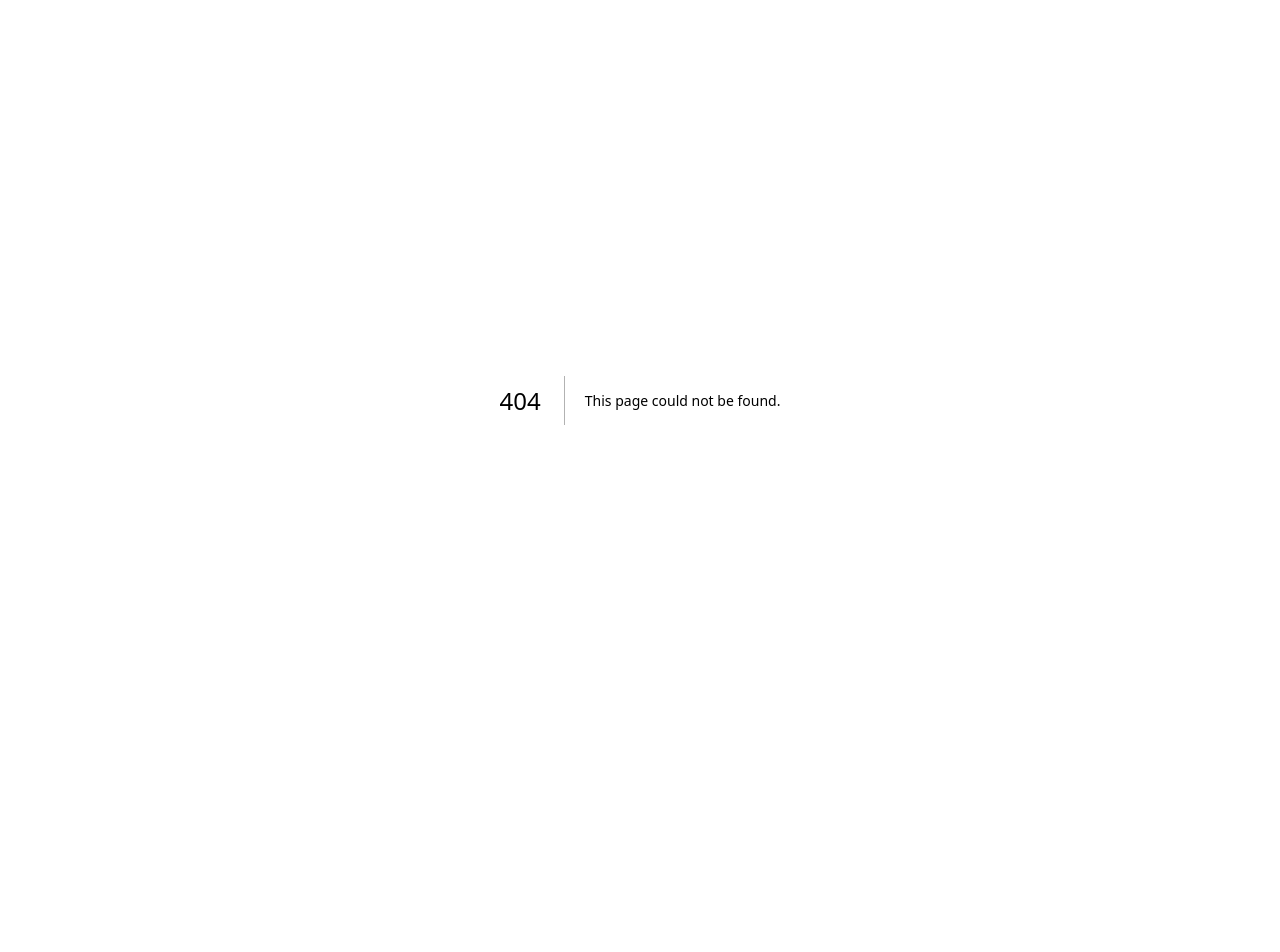
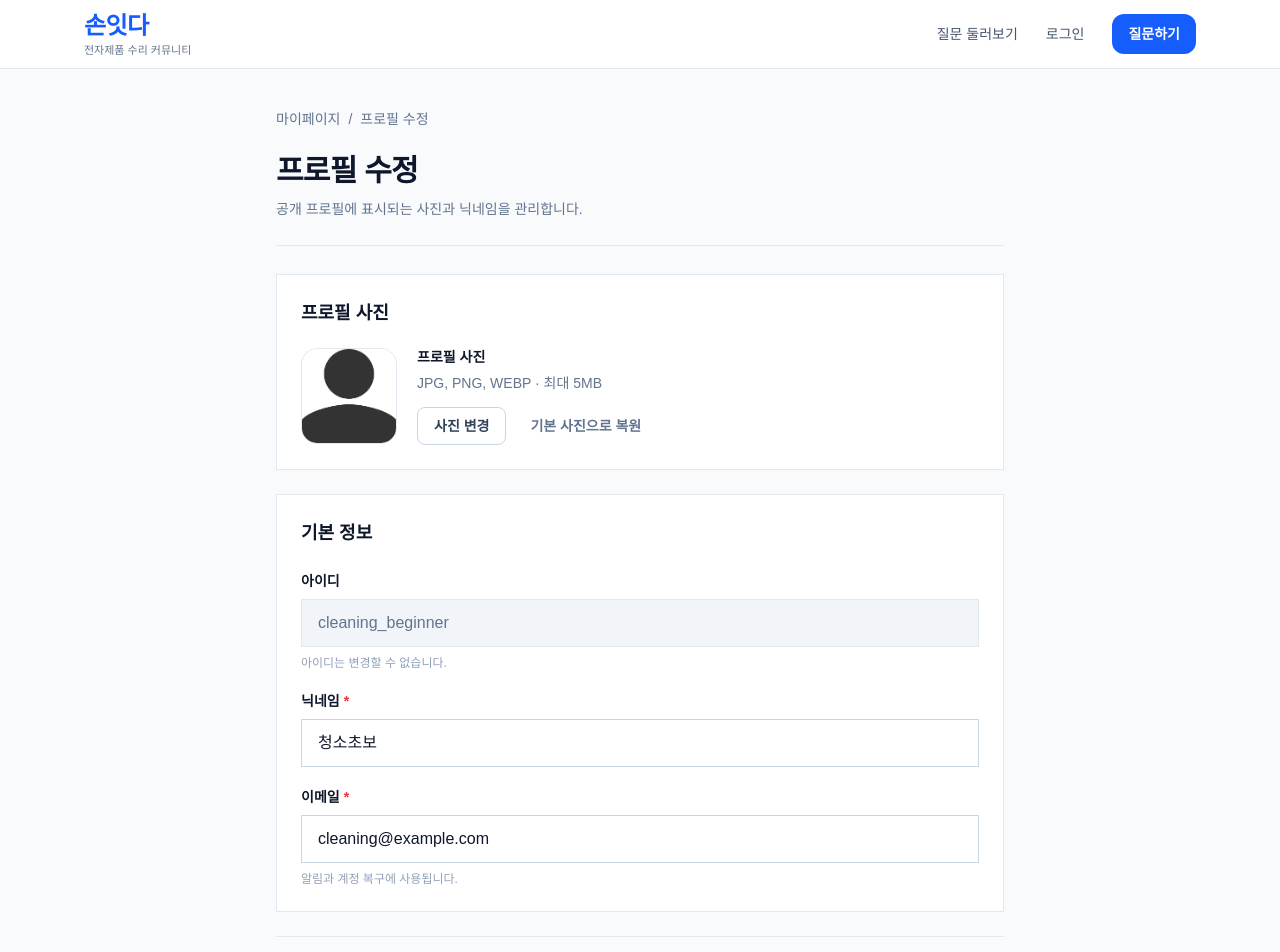
Before and after one commit to jaden3824/sonitda-web, a Next.js app: page /mypage/profile in a window 1280 px wide. Before the commit this address had no page. Shown: the top 952 px of the page. Before the commit the page ends 800 px from the top, so only its background shows below. Built offline with nearby package versions, Linux system fonts and the light colour scheme.

Commit message:
feat: add profile editing flow

```diff
--- a/src/app/mypage/page.tsx
+++ b/src/app/mypage/page.tsx
@@ -75,12 +75,12 @@ export default function MyPage() {
                 </span>
               </div>
 
-              <button
-                type="button"
-                className="mt-6 min-h-11 w-full rounded-xl border border-slate-300 bg-white text-sm font-semibold text-slate-700 hover:bg-slate-50"
+              <Link
+                href="/mypage/profile"
+                className="mt-6 flex min-h-11 w-full items-center justify-center rounded-xl border border-slate-300 bg-white text-sm font-semibold text-slate-700 hover:bg-slate-50"
               >
                 프로필 수정
-              </button>
+              </Link>
             </section>
 
             <nav
--- /dev/null
+++ b/src/app/mypage/profile/page.tsx
@@ -0,0 +1,40 @@
+import Link from "next/link";
+import { ProfileEditForm } from "@/components/profile-edit-form";
+import { SiteHeader } from "@/components/site-header";
+
+export default function ProfileEditPage() {
+  return (
+    <main className="min-h-screen bg-slate-50 text-slate-900">
+      <SiteHeader />
+
+      <div className="mx-auto w-full max-w-3xl px-5 py-10">
+        <nav className="text-sm text-slate-500">
+          <Link
+            href="/mypage"
+            className="hover:text-blue-600"
+          >
+            마이페이지
+          </Link>
+
+          <span className="mx-2">/</span>
+
+          <span>프로필 수정</span>
+        </nav>
+
+        <header className="mt-6 border-b border-slate-200 pb-6">
+          <h1 className="text-3xl font-bold tracking-tight">
+            프로필 수정
+          </h1>
+
+          <p className="mt-2 text-sm leading-6 text-slate-500">
+            공개 프로필에 표시되는 사진과 닉네임을 관리합니다.
+          </p>
+        </header>
+
+        <div className="mt-7">
+          <ProfileEditForm />
+        </div>
+      </div>
+    </main>
+  );
+}
--- /dev/null
+++ b/src/components/profile-edit-form.tsx
@@ -0,0 +1,184 @@
+"use client";
+
+import {
+  type FormEvent,
+  useState,
+} from "react";
+import { ProfileImagePicker } from "@/components/profile-image-picker";
+import { currentUser } from "@/data/my-page";
+
+export function ProfileEditForm() {
+  const [message, setMessage] = useState("");
+  const [isError, setIsError] = useState(false);
+
+  function handleSubmit(
+    event: FormEvent<HTMLFormElement>,
+  ) {
+    event.preventDefault();
+
+    const formData = new FormData(
+      event.currentTarget,
+    );
+
+    const nickname = String(
+      formData.get("nickname") ?? "",
+    ).trim();
+
+    const email = String(
+      formData.get("email") ?? "",
+    ).trim();
+
+    if (nickname.length < 2) {
+      setIsError(true);
+      setMessage(
+        "닉네임은 2자 이상 입력해 주세요.",
+      );
+      return;
+    }
+
+    if (!email.includes("@")) {
+      setIsError(true);
+      setMessage(
+        "올바른 이메일 주소를 입력해 주세요.",
+      );
+      return;
+    }
+
+    setIsError(false);
+    setMessage(
+      "현재는 화면 테스트 단계이므로 변경 내용이 서버에 저장되지는 않습니다.",
+    );
+
+    window.scrollTo({
+      top: 0,
+      behavior: "smooth",
+    });
+  }
+
+  return (
+    <form
+      onSubmit={handleSubmit}
+      className="space-y-6"
+    >
+      {message && (
+        <div
+          role={isError ? "alert" : "status"}
+          className={`border px-4 py-3 text-sm font-semibold ${
+            isError
+              ? "border-red-200 bg-red-50 text-red-700"
+              : "border-blue-200 bg-blue-50 text-blue-800"
+          }`}
+        >
+          {message}
+        </div>
+      )}
+
+      <section className="border border-slate-200 bg-white p-6">
+        <h2 className="text-lg font-bold">
+          프로필 사진
+        </h2>
+
+        <div className="mt-5">
+          <ProfileImagePicker
+            initialSrc={currentUser.profileImage}
+          />
+        </div>
+      </section>
+
+      <section className="border border-slate-200 bg-white p-6">
+        <h2 className="text-lg font-bold">
+          기본 정보
+        </h2>
+
+        <div className="mt-6 space-y-5">
+          <div>
+            <label
+              htmlFor="username"
+              className="block text-sm font-bold"
+            >
+              아이디
+            </label>
+
+            <input
+              id="username"
+              name="username"
+              type="text"
+              value={currentUser.username}
+              readOnly
+              className="mt-2 min-h-12 w-full border border-slate-200 bg-slate-100 px-4 text-slate-500 outline-none"
+            />
+
+            <p className="mt-2 text-xs text-slate-400">
+              아이디는 변경할 수 없습니다.
+            </p>
+          </div>
+
+          <div>
+            <label
+              htmlFor="nickname"
+              className="block text-sm font-bold"
+            >
+              닉네임
+              <span className="ml-1 text-red-500">
+                *
+              </span>
+            </label>
+
+            <input
+              id="nickname"
+              name="nickname"
+              type="text"
+              required
+              minLength={2}
+              maxLength={20}
+              defaultValue={currentUser.nickname}
+              className="mt-2 min-h-12 w-full border border-slate-300 px-4 outline-none focus:border-blue-500 focus:ring-2 focus:ring-blue-100"
+            />
+          </div>
+
+          <div>
+            <label
+              htmlFor="email"
+              className="block text-sm font-bold"
+            >
+              이메일
+              <span className="ml-1 text-red-500">
+                *
+              </span>
+            </label>
+
+            <input
+              id="email"
+              name="email"
+              type="email"
+              required
+              autoComplete="email"
+              defaultValue={currentUser.email}
+              className="mt-2 min-h-12 w-full border border-slate-300 px-4 outline-none focus:border-blue-500 focus:ring-2 focus:ring-blue-100"
+            />
+
+            <p className="mt-2 text-xs text-slate-400">
+              알림과 계정 복구에 사용됩니다.
+            </p>
+          </div>
+        </div>
+      </section>
+
+      <div className="flex justify-end gap-3 border-t border-slate-200 pt-6">
+        <button
+          type="reset"
+          className="min-h-11 border border-slate-300 bg-white px-5 text-sm font-semibold text-slate-700 hover:bg-slate-50"
+        >
+          입력 초기화
+        </button>
+
+        <button
+          type="submit"
+          className="min-h-11 bg-blue-600 px-6 text-sm font-semibold text-white hover:bg-blue-700"
+        >
+          변경 내용 저장
+        </button>
+      </div>
+    </form>
+  );
+}
--- a/src/components/profile-image-picker.tsx
+++ b/src/components/profile-image-picker.tsx
@@ -7,6 +7,11 @@ import {
   useState,
 } from "react";
 import { profileImageConfig } from "@/config/profile";
+
+type ProfileImageAction =
+  | "keep"
+  | "replace"
+  | "default";
 
 type ProfileImagePickerProps = {
   name?: string;
@@ -18,7 +23,13 @@ export function ProfileImagePicker({
   initialSrc = profileImageConfig.defaultSrc,
 }: ProfileImagePickerProps) {
   const inputRef = useRef<HTMLInputElement>(null);
-  const [previewSrc, setPreviewSrc] = useState(initialSrc);
+
+  const [previewSrc, setPreviewSrc] =
+    useState(initialSrc);
+
+  const [imageAction, setImageAction] =
+    useState<ProfileImageAction>("keep");
+
   const [error, setError] = useState("");
 
   function handleImageChange(
@@ -32,15 +43,16 @@ export function ProfileImagePicker({
       return;
     }
 
-    if (
-      !profileImageConfig.acceptedTypes.includes(
-        file.type as
-          | "image/jpeg"
-          | "image/png"
-          | "image/webp",
-      )
-    ) {
-      setError("JPG, PNG, WEBP 형식의 사진만 등록할 수 있습니다.");
+    const isAllowedType =
+      profileImageConfig.acceptedTypes.some(
+        (type) => type === file.type,
+      );
+
+    if (!isAllowedType) {
+      setError(
+        "JPG, PNG, WEBP 형식의 사진만 등록할 수 있습니다.",
+      );
+
       event.target.value = "";
       return;
     }
@@ -56,11 +68,14 @@ export function ProfileImagePicker({
     reader.onload = () => {
       if (typeof reader.result === "string") {
         setPreviewSrc(reader.result);
+        setImageAction("replace");
       }
     };
 
     reader.onerror = () => {
-      setError("사진을 불러오는 중 오류가 발생했습니다.");
+      setError(
+        "사진을 불러오는 중 오류가 발생했습니다.",
+      );
     };
 
     reader.readAsDataURL(file);
@@ -68,6 +83,7 @@ export function ProfileImagePicker({
 
   function restoreDefaultImage() {
     setPreviewSrc(profileImageConfig.defaultSrc);
+    setImageAction("default");
     setError("");
 
     if (inputRef.current) {
@@ -75,48 +91,50 @@ export function ProfileImagePicker({
     }
   }
 
-  function openFilePicker() {
-    inputRef.current?.click();
-  }
-
   return (
     <div>
-      <div className="flex flex-col gap-5 sm:flex-row sm:items-center">
-        <div className="relative h-28 w-28 shrink-0 overflow-hidden rounded-3xl border border-slate-200 bg-slate-100">
+      <input
+        type="hidden"
+        name={`${name}Action`}
+        value={imageAction}
+      />
+
+      <div className="flex items-center gap-5">
+        <div className="relative h-24 w-24 shrink-0 overflow-hidden rounded-2xl border border-slate-200 bg-slate-100">
           <Image
             src={previewSrc}
             alt="프로필 사진 미리보기"
             fill
-            sizes="112px"
+            sizes="96px"
             unoptimized={previewSrc.startsWith("data:")}
             className="object-cover"
           />
         </div>
 
         <div>
-          <p className="font-bold text-slate-900">
+          <p className="text-sm font-bold text-slate-900">
             프로필 사진
           </p>
 
           <p className="mt-1 text-sm leading-6 text-slate-500">
-            사진을 등록하지 않으면 기본 프로필 사진이 적용됩니다.
+            JPG, PNG, WEBP · 최대 5MB
           </p>
 
-          <div className="mt-4 flex flex-wrap gap-2">
+          <div className="mt-3 flex flex-wrap gap-2">
             <button
               type="button"
-              onClick={openFilePicker}
-              className="rounded-xl bg-blue-600 px-4 py-2.5 text-sm font-semibold text-white hover:bg-blue-700"
+              onClick={() => inputRef.current?.click()}
+              className="rounded-lg border border-slate-300 bg-white px-4 py-2 text-sm font-semibold text-slate-700 hover:bg-slate-50"
             >
-              사진 선택
+              사진 변경
             </button>
 
             <button
               type="button"
               onClick={restoreDefaultImage}
-              className="rounded-xl border border-slate-300 bg-white px-4 py-2.5 text-sm font-semibold text-slate-700 hover:bg-slate-50"
+              className="rounded-lg px-4 py-2 text-sm font-semibold text-slate-500 hover:bg-slate-100"
             >
-              기본 사진 사용
+              기본 사진으로 복원
             </button>
           </div>
         </div>
@@ -139,10 +157,6 @@ export function ProfileImagePicker({
           {error}
         </p>
       )}
-
-      <p className="mt-3 text-xs text-slate-400">
-        JPG, PNG, WEBP · 최대 5MB
-      </p>
     </div>
   );
 }
--- a/src/data/my-page.ts
+++ b/src/data/my-page.ts
@@ -26,6 +26,7 @@ export type RepairRequest = {
 export const currentUser = {
   username: "cleaning_beginner",
   nickname: "청소초보",
+  email: "cleaning@example.com",
   profileImage: "/images/profiles/default-profile.png",
   memberType: "일반 사용자",
   joinedAt: "2026년 8월",
```
